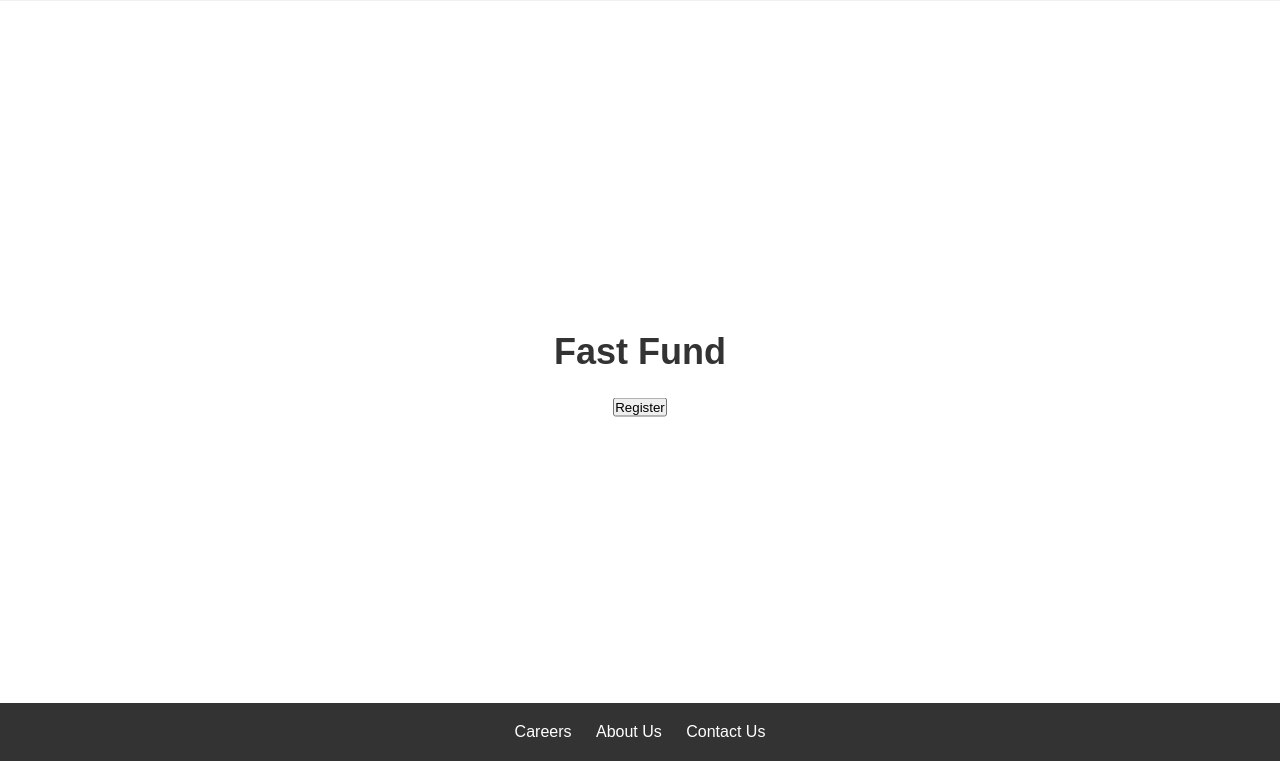
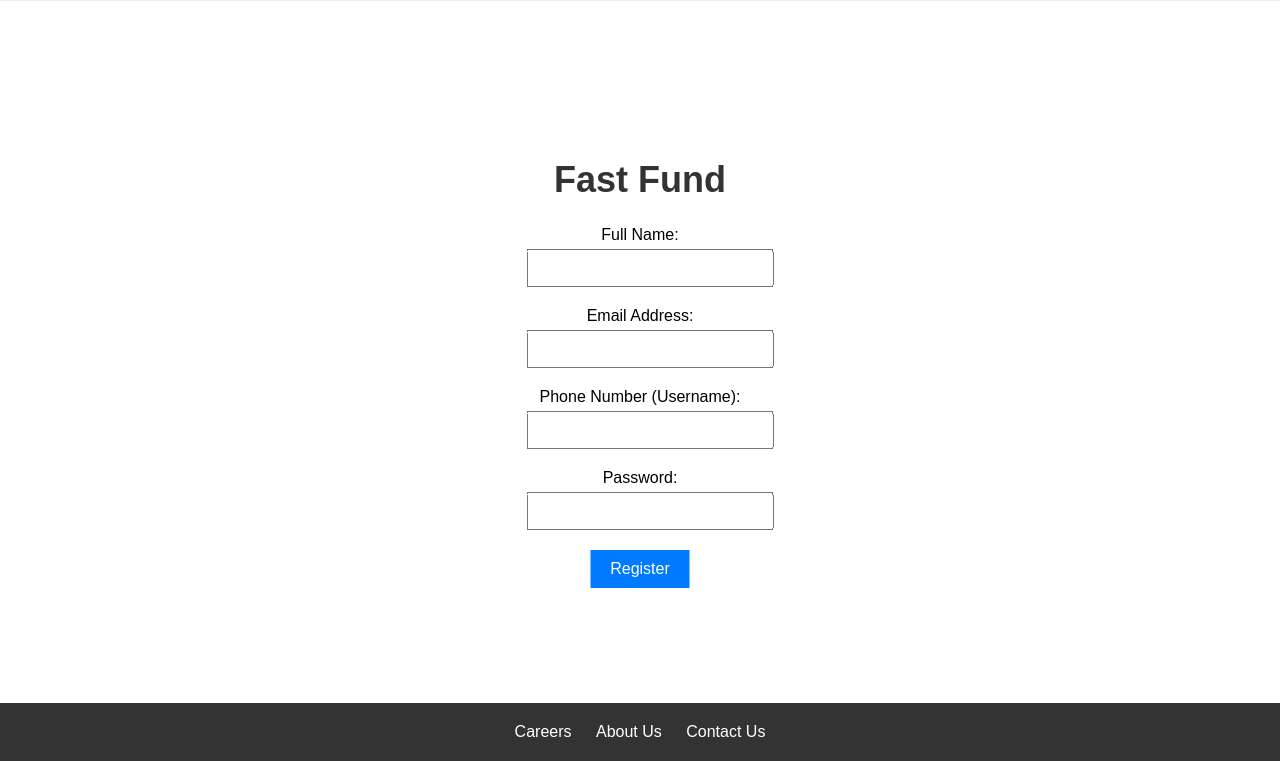
Before and after one commit to ramtinkazemi1/FastFund, a Flask app: page /register in a window 1280 px wide. Shown: the part 39-800 px from the top of the page. Run offline with Flask 3, Linux system fonts and the light colour scheme.

Commit message:
hashing and registeration are done

```diff
--- a/FastFund.py
+++ b/FastFund.py
@@ -1,12 +1,13 @@
-from flask import Flask
+from flask import Flask, render_template, request, flash, url_for, redirect
 from sqlalchemy import create_engine, Column, String, Numeric
 from sqlalchemy.orm import sessionmaker, declarative_base
+from werkzeug.security import generate_password_hash, check_password_hash
 import os
 
 app = Flask(__name__)
+app.secret_key = os.urandom(24)  # Increase the length of the secret key
 
 engine = create_engine(os.getenv("DATABASE_URI"))
-
 Session = sessionmaker(bind=engine)
 FastFund_db = Session()
 
@@ -21,9 +22,72 @@ class User(Base):
     full_name = Column(String(100))
     balance = Column(Numeric(15, 2), default=0.00)
 
+    def set_password(self, password):
+        self.password_hash = generate_password_hash(password)
 
-from routes import *
+    def check_password(self, password):
+        return check_password_hash(self.password_hash, password)
+
+@app.route('/')
+def index():
+    return render_template('index.html')
+
+@app.route('/login', methods=['POST'])
+def login():
+    username = request.form['username']
+    password = request.form['password']
+
+    # if the user exists
+    user = FastFund_db.query(User).filter_by(phone_number=username).first()
+
+    if user and user.check_password(password):
+        # Redirect the user
+        return redirect(url_for('user_dashboard', full_name=user.full_name))
+    else:
+        # if failed, render the login page with an error
+        flash("Invalid username or password. Please try again.", "error")
+        return render_template('index.html')
+
+
+@app.route('/register', methods=['GET', 'POST'])
+def register():
+    if request.method == 'POST':
+        full_name = request.form['full_name']
+        email = request.form['email']
+        phone_number = request.form['phone_number']
+        password = request.form['password']
+
+        # Check if the user already exists
+        existing_user = FastFund_db.query(User).filter_by(phone_number=phone_number).first()
+        if existing_user:
+            flash("User already exists. Please try again.", "error")
+            return render_template('register.html')
+
+        # If it doesn't
+        new_user = User(
+            full_name=full_name,
+            email=email,
+            phone_number=phone_number,
+            password_hash=generate_password_hash(password)
+        )
+        FastFund_db.add(new_user)
+        try:
+            FastFund_db.commit()
+        except Exception as e:
+            flash("An error occurred while registering. Please try again later.", "error")
+            return redirect(url_for('register'))
+
+        flash("Registration successful!", "success")
+        return redirect(url_for('user_dashboard', full_name=full_name))  # Redirect to the user dashboard
+
+    return render_template('register.html')
+
+@app.route('/user_dashboard')
+def user_dashboard():
+    full_name = request.args.get('full_name')
+    return render_template('user_dashboard.html', full_name=full_name)
 
 if __name__ == '__main__':
     Base.metadata.create_all(engine)
+    app.debug = True
     app.run(port=5000)
--- a/routes.py
+++ /dev/null
@@ -1,18 +0,0 @@
-from flask import render_template
-from FastFund import app
-
-@app.route('/')
-def index():
-    return render_template('index.html')
-
-@app.route('/register')
-def register():
-    return render_template('register.html')
-
-@app.route('/about-us')
-def about_us():
-    return render_template('about_us.html')
-
-@app.route('/contact-us')
-def contact_us():
-    return render_template('contact_us.html')
--- /dev/null
+++ b/static/form-style.css
@@ -0,0 +1,29 @@
+.form-group {
+    margin-bottom: 20px;
+}
+
+.form-group label {
+    display: block;
+    margin-bottom: 5px;
+}
+
+.form-group input {
+    display: block;
+    width: 100%;
+    padding: 8px;
+    font-size: 16px;
+}
+
+button[type="submit"] {
+    background-color: #007bff;
+    color: white;
+    border: none;
+    padding: 10px 20px;
+    font-size: 16px;
+    cursor: pointer;
+    transition: background-color 0.3s ease;
+}
+
+button[type="submit"]:hover {
+    background-color: #0056b3;
+}
--- a/static/style.css
+++ b/static/style.css
@@ -41,7 +41,7 @@ body, h1, p, ul, li, a, button {
 }
 
 #login-btn {
-    background-color: #007bff;
+    background-color: rgb(0, 123, 255);
     color: white;
     border: none;
     padding: 10px 20px;
--- a/templates/register.html
+++ b/templates/register.html
@@ -5,43 +5,48 @@
     <meta name="viewport" content="width=device-width, initial-scale=1.0">
     <title>FastFund - Register</title>
     <link rel="stylesheet" href="{{ url_for('static', filename='style.css') }}">
+    <link rel="stylesheet" href="{{ url_for('static', filename='form-style.css') }}">
 </head>
 <body>
     <nav class="navbar">
         <div class="navbar-center">
             <a href="/">Home</a>
-            <a href="{{ url_for('about-us') }}">About Us</a>
-            <a href="{{ url_for('contact-us') }}">Contact Us</a>
+            <a href="#">About Us</a>
+            <a href="#">Contact Us</a>
         </div>
     </nav>
 
     <div class="main-container">
         <div class="main-content">
             <h1 class="brand">Fast Fund</h1>
-            <div id="register-box" class="register-box hidden">
-            </div>
-
-            <button id="register-btn">Register</button>
+            <form action="{{ url_for('register') }}" method="POST">
+                <div class="form-group">
+                    <label for="full-name">Full Name:</label>
+                    <input type="text" id="full-name" name="full_name" required>
+                </div>
+                <div class="form-group">
+                    <label for="email">Email Address:</label>
+                    <input type="email" id="email" name="email" required>
+                </div>
+                <div class="form-group">
+                    <label for="phone-number">Phone Number (Username):</label>
+                    <input type="text" id="phone-number" name="phone_number" required>
+                </div>
+                <div class="form-group">
+                    <label for="password">Password:</label>
+                    <input type="password" id="password" name="password" required>
+                </div>
+                <button type="submit">Register</button>
+            </form>
         </div>
     </div>
 
     <footer class="footer">
         <div class="footer-links">
-            <a href="#">Careers</a>
-            <a href="#">About Us</a>
-            <a href="#">Contact Us</a>
+            <a>Careers</a>
+            <a>About Us</a>
+            <a>Contact Us</a>
         </div>
     </footer>
-
-    <script>
-        document.addEventListener('DOMContentLoaded', function() {
-            const registerBtn = document.getElementById('register-btn');
-            const registerBox = document.getElementById('register-box');
-
-            registerBtn.addEventListener('click', function() {
-                registerBox.style.display = (registerBox.style.display === 'none') ? 'block' : 'none';
-            });
-        });
-    </script>
 </body>
 </html>
```
Also changed, not shown: templates/index.html (+16 -12 lines), templates/user_dashboard.html (added, +33 -0 lines), models.py (deleted).
